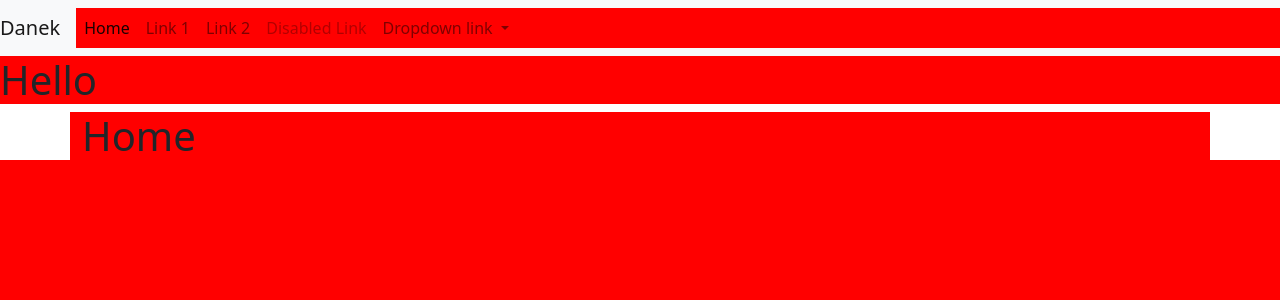
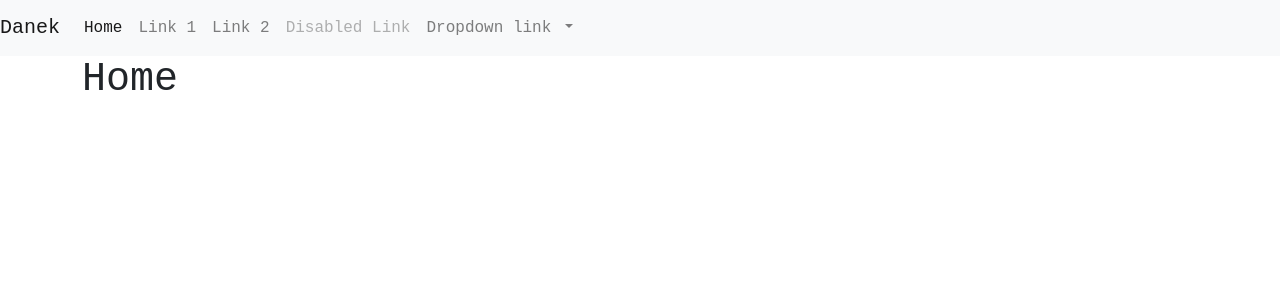
Before and after one commit to danekf/flask_small, a Django app: page / in a window 1280 px wide. Shown: the top 300 px of the page. Run offline with Django 4.2, Linux system fonts and the light colour scheme.

Commit message:
add navbar css

```diff
--- a/folio/static/css/base.css
+++ b/folio/static/css/base.css
@@ -1,3 +1,8 @@
 * {
-  background: red;
+  font-family: 'Courier New', Courier, monospace;
 }
+
+.navbar{
+  padding-right: 2em;
+  padding-left: 2em;
+}
--- a/folio/templates/base.html
+++ b/folio/templates/base.html
@@ -52,7 +52,6 @@
   </nav>
 
   <!-- Main Content  -->
-  <h1>Hello</h1>
     <div class="container">
       {% block content %}
       {% endblock %}
```
